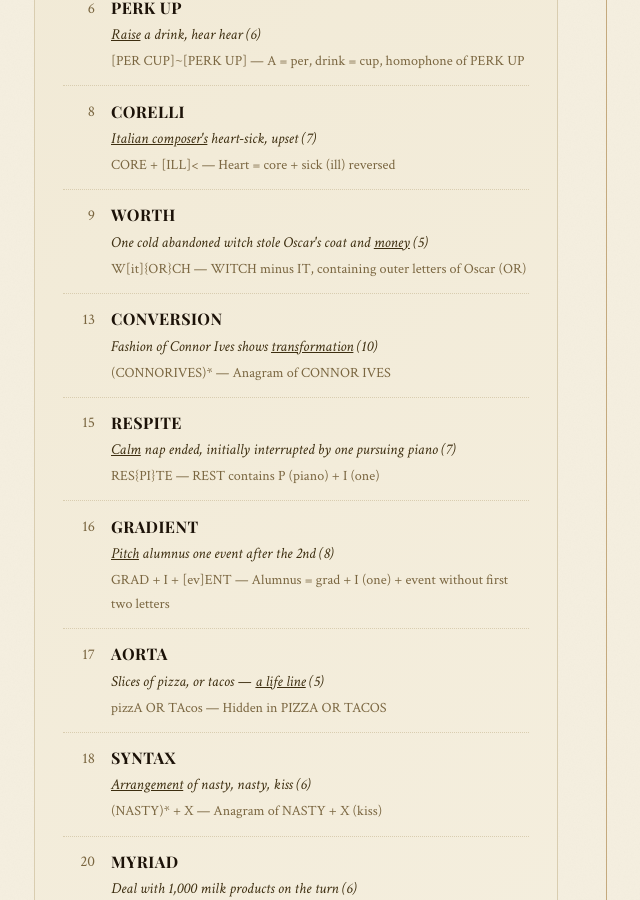
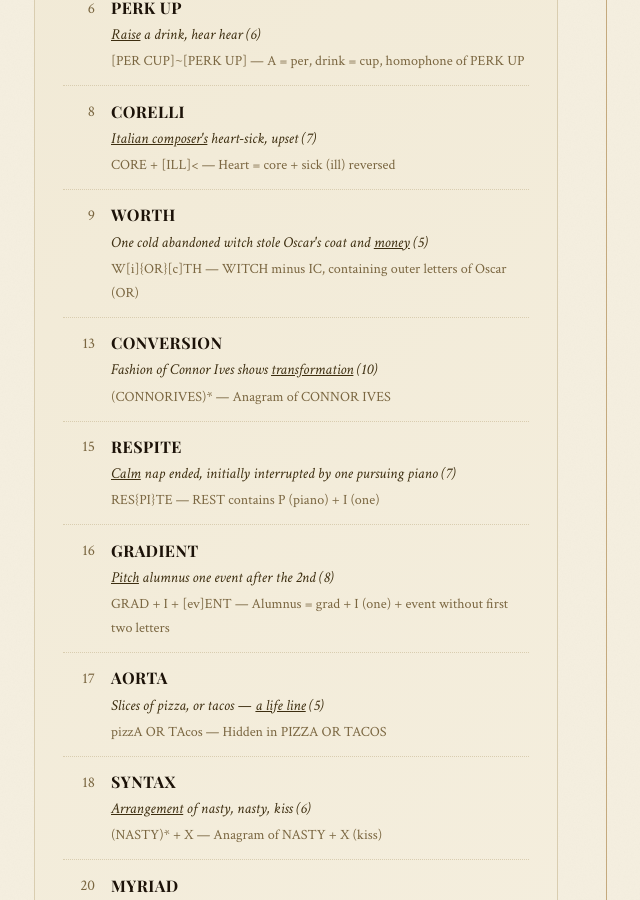
Before and after one commit to abdulkhaleddd/abdulkhaleddd.github.io, a Jekyll site: the page built from _solutions/solution-002.md, in a window 1280 px wide and 900 px high, scrolled down 2622 px. Shown: the whole window, without its empty margins (190-830 px from the left). Built offline with Jekyll 4.4.1, drawn with Linux system fonts in a browser that asks for light colours; some web fonts are replaced; a script that is not in the unit is left out.

Commit message:
Update solution-002.md

```diff
--- a/_solutions/solution-002.md
+++ b/_solutions/solution-002.md
@@ -199,7 +199,7 @@ permalink: /solutions/solution-002/
     <div class="solution-content">
       <span class="solution-answer">WORTH</span>
       <span class="solution-clue">One cold abandoned witch stole Oscar's coat and <u>money</u> (5)</span>
-      <span class="solution-breakdown">W[it]{OR}CH — WITCH minus IT, containing outer letters of Oscar (OR)</span>
+      <span class="solution-breakdown">W[i]{OR}[c]TH — WITCH minus IC, containing outer letters of Oscar (OR)</span>
     </div>
   </div>
 
```
